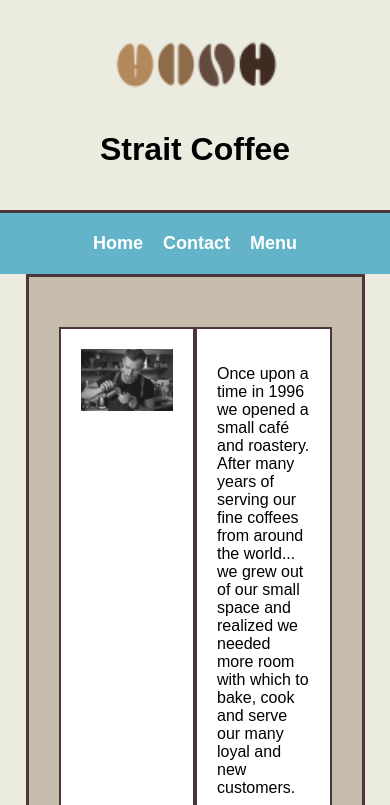
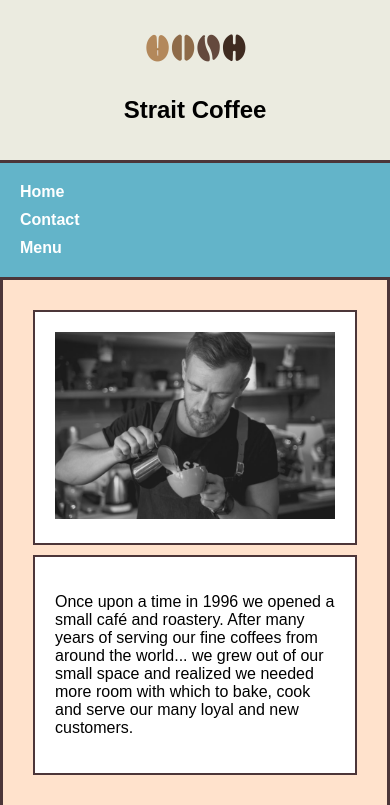
Before and after one commit to WilliamRamirez405/Cofee, a plain HTML site: page index.html in a window 390 px wide. Shown: the top 805 px of the page. Drawn offline with Linux system fonts and the light colour scheme.

Commit message:
Update index.html

```diff
--- a/index.html
+++ b/index.html
@@ -7,24 +7,27 @@
     <style>
         body {
             font-family: Arial, sans-serif;
-            background-color: #EBEBE0;
             margin: 0;
             padding: 0;
             box-sizing: border-box;
+            background-color: #EBEBE0;
         }
+
         .container {
-            width: 70%;
             margin: 0 auto;
-            background-color: #C5BCAB;
             padding: 30px;
             border: 3px solid #4C3639;
             display: none;
+            display: flex;
+            flex-direction: column;
+            gap: 20px;
         }
+
         #home {
-            display: block;
+            display: flex;
         }
+
         .header {
-            text-align: center;
             padding: 20px;
             background-color: #EBEBE0;
             border-bottom: 3px solid #4C3639;
@@ -34,10 +37,7 @@
             align-items: center;
             gap: 10px;
         }
-        .logo {
-            height: 80px;
-            width: auto;
-        }
+
         .navbar {
             display: flex;
             justify-content: center;
@@ -45,6 +45,7 @@
             padding: 20px;
             background-color: #63B4C9;
         }
+
         .navbar a {
             text-decoration: none;
             color: #FFFFFF;
@@ -52,17 +53,20 @@
             font-weight: bold;
             cursor: pointer;
         }
+
         .content {
             display: flex;
             justify-content: space-between;
-            margin-top: 20px;
+            gap: 20px;
         }
+
         .image-box, .text-box {
-            width: 48%;
+            flex: 1;
             padding: 20px;
             background-color: #FFFFFF;
             border: 2px solid #4C3639;
         }
+
         footer {
             text-align: center;
             padding: 20px;
@@ -70,16 +74,44 @@
             border-top: 3px solid #4C3639;
             margin-top: 30px;
         }
+
         .back-to-home {
             margin-top: 20px;
             text-align: center;
         }
+
         .back-to-home a {
             text-decoration: none;
             color: #63B4C9;
             font-size: 16px;
             font-weight: bold;
             cursor: pointer;
+        }
+
+        @media (max-width: 1200px) {
+            body {
+                background-color: #C6E2E9;
+            }
+            .content {
+                flex-direction: column;
+                gap: 10px;
+            }
+        }
+
+        @media (max-width: 800px) {
+            body {
+                background-color: #FFE2CC;
+            }
+            .navbar {
+                flex-direction: column;
+                gap: 10px;
+            }
+            .navbar a {
+                font-size: 16px;
+            }
+            .header h1 {
+                font-size: 24px;
+            }
         }
     </style>
 </head>
@@ -94,7 +126,6 @@
         <a onclick="showSection('contact')">Contact</a>
         <a onclick="showSection('menu')">Menu</a>
     </div>
-
 
     <div id="home" class="container">
         <div class="content">
@@ -111,7 +142,6 @@
         </div>
     </div>
 
-
     <div id="contact" class="container">
         <h2>Contact</h2>
         <p>📍 Location: Vancouver, BC</p>
@@ -121,12 +151,11 @@
         </div>
     </div>
 
-
     <div id="menu" class="container">
         <h2>Menu</h2>
-      <img src="https://raw.githubusercontent.com/WilliamRamirez405/Cofee/main/menu.png" alt="Menu"
-          style="width: 100%; height: auto;  border: 2px solid #4C3639;" />
-      <div class="back-to-home">
+        <img src="https://raw.githubusercontent.com/WilliamRamirez405/Cofee/main/menu.png" alt="Menu"
+            style="width: 100%; height: auto; border: 2px solid #4C3639;" />
+        <div class="back-to-home">
             <a onclick="showSection('home')">⬅ Back to Home</a>
         </div>
     </div>
```
